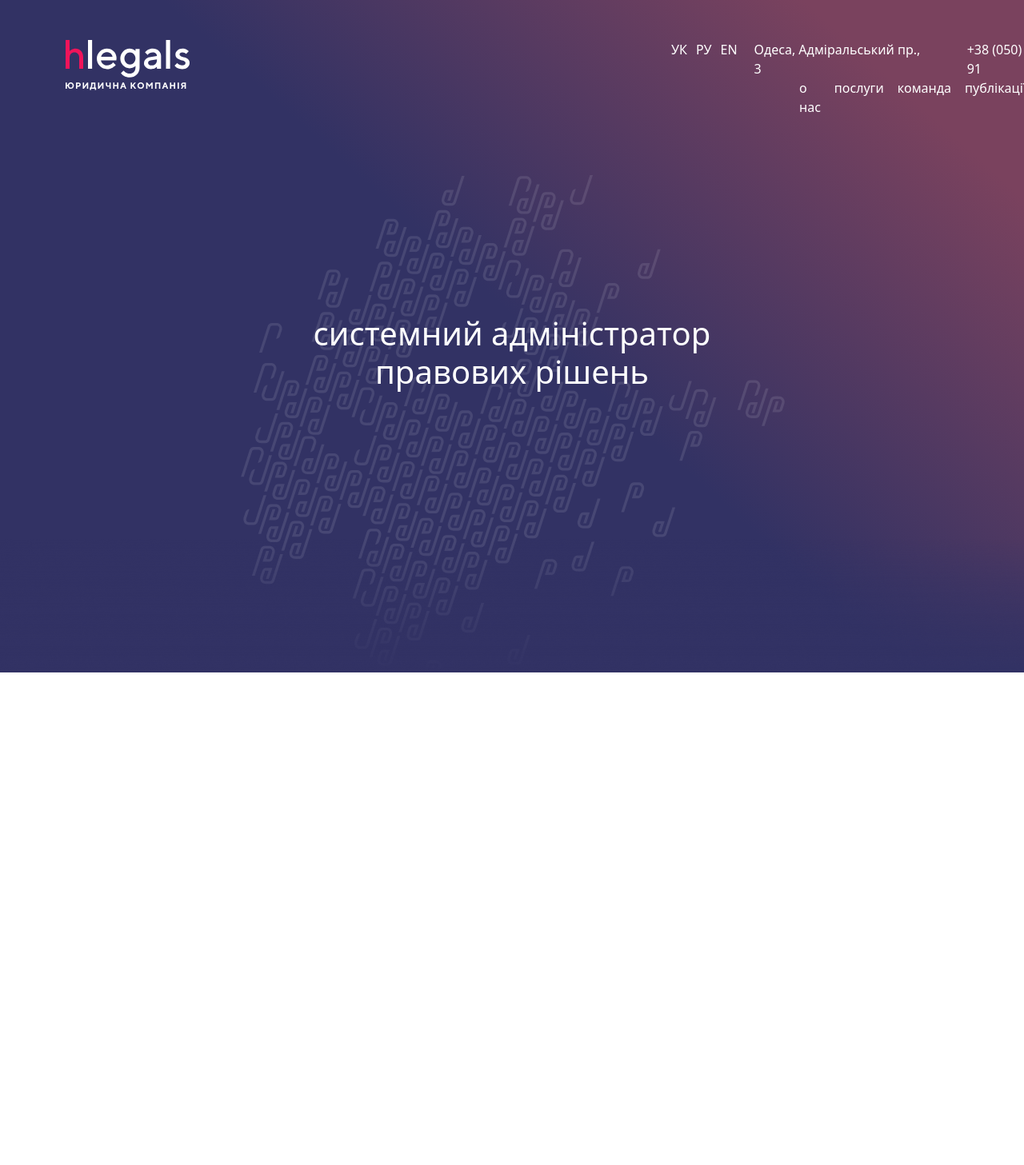
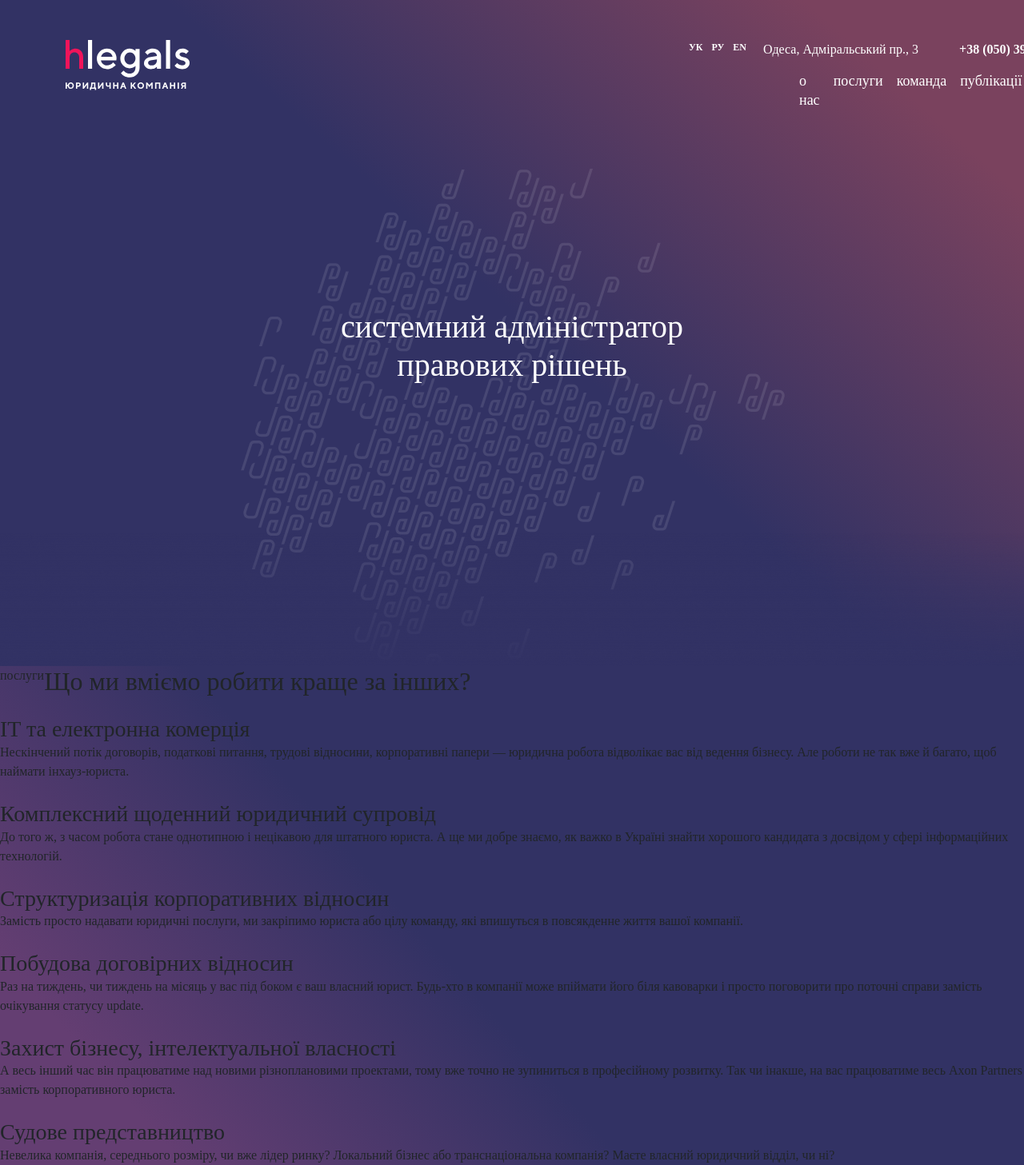
Before and after one commit to Mnatalis/Hlegals-site, a website: page index.html in a window 1280 px wide. Shown: the top 1457 px of the page at 80% size. Before the commit the page ends 841 px from the top, so only its background shows below. Drawn offline with nearby package versions, Linux system fonts and the light colour scheme; a web font is replaced by a local one.

Commit message:
update html

```diff
--- a/index.html
+++ b/index.html
@@ -26,17 +26,17 @@
                     <li class="contacts-item">РУ</li>
                     <li class="contacts-item1">EN</li>
                     <li class="contacts-item2">Одеса, Адміральський пр., 3</li>
-                    <li class="contacts-item1">	+38 (050) 390 15 91</li>
+                    <li class="contacts-item3">	+38 (050) 390 15 91</li>
     <!-- <li> <svg class="fb" width="24">
         <use href="./images/fb.svg"></use>
       </svg></li> -->
                 </ul>
                 <ul class="navigation">
-    <li>о нас</li>
-    <li>послуги</li>
-    <li>команда</li>
-    <li>публікації</li>
-    <li>контакти</li>
+    <li><a href="./about.html"> о нас</a></li>
+    <li><a href="./services.html"> послуги</a></li>
+    <li><a href="./team.html"> команда</a></li>
+    <li><a href="./publications.html"> публікації</a></li>
+    <li><a href="./contact.html"> контакти</a></li>
                 </ul>
             </div>
     </div>
@@ -50,7 +50,48 @@
             </div>
         </div>
    </section>
-<section></section>
+   <div class="bcg2">
+<section class="expiriens">
+    <p>послуги</p>
+    <h2>Що ми вміємо робити краще за інших?</h2>
+    <ul class="expiriens-list">
+        <li class="expiriens-item">
+            <img src="" alt="">
+            <h3>IT та електронна комерція</h3>
+            <p>Нескінчений потік договорів, податкові питання, трудові відносини, корпоративні папери — юридична робота відволікає вас від ведення бізнесу. Але роботи не так вже й багато, щоб наймати інхауз-юриста. </p>
+        </li>
+        <li class="expiriens-item">
+            <img src="" alt="">
+            <h3>Комплексний щоденний
+                юридичний супровід</h3>
+            <p>До того ж, з часом робота стане однотипною і нецікавою для штатного юриста. А ще ми добре знаємо, як важко в Україні знайти хорошого кандидата з досвідом у сфері інформаційних технологій.</p>
+        </li>
+        <li class="expiriens-item">
+            <img src="" alt="">
+            <h3>Структуризація корпоративних відносин</h3>
+            <p>Замість просто надавати юридичні послуги, ми закріпимо юриста або цілу команду, які впишуться в повсякденне життя вашої компанії. </p>
+        </li>
+        <li class="expiriens-item">
+            <img src="" alt="">
+            <h3>Побудовa договірних відносин</h3>
+            <p>Раз на тиждень, чи тиждень на місяць у вас під боком є ваш власний юрист. Будь-хто в компанії може впіймати його біля кавоварки і просто поговорити про поточні справи замість очікування статусу update.
+
+            </p>
+        </li>
+        <li class="expiriens-item">
+            <img src="" alt="">
+            <h3>Захист бізнесу, інтелектуальної власності</h3>
+            <p>А весь інший час він працюватиме над новими різноплановими проектами, тому вже точно не зупиниться в професійному розвитку. Так чи інакше, на вас працюватиме весь Axon Partners замість корпоративного юриста.</p>
+        </li>
+        <li class="expiriens-item">
+            <img src="" alt="">
+            <h3>Судове представництво</h3>
+            <p>Невелика компанія, середнього розміру, чи вже лідер ринку? Локальний бізнес або транснаціональна компанія? Маєте власний юридичний відділ, чи ні?</p>
+        </li>
+    </ul>
+</section>
+<section class="services"></section>
+</div>
     </main>
 </body>
 </html>
--- a/style/style.css
+++ b/style/style.css
@@ -13,6 +13,11 @@ ul {
 :root {
   --mobile: 375px;
   --desktop: 1200px;
+
+}
+
+body {
+    font-family: "TT Norms";
 }
 
 * {
@@ -61,25 +66,42 @@ a {
 .contacts{
     display: flex;
     color: white;
-    margin-left: 601px;
+    margin-left: 623px;
 
 }
 .contacts-item{
     margin-right: 11px;
+    font-size: 12px;
+    font-weight: bold;
 }
 
 .contacts-item1{
     margin-right: 21px;
+    font-size: 12px;
+    font-weight: bold;
 }
 .contacts-item2{
     margin-right: 51px;
+    font-size: 16px;
+    font-weight: 400px;
 }
-
+.contacts-item3{
+    margin-right: 21px;
+    font-size: 16px;
+    font-weight: bold;
+}
 .navigation{
     display: flex;
-    color: white;
     gap: 17px;
     margin-left: 761px;
+    margin-top: 16px;
+}
+.navigation a{
+    font-size: 18px;
+    font-weight: 500px;
+    color: white;
+    line-height: 0.84;
+
 }
 .hero{
     padding-bottom: 352px;
@@ -90,3 +112,12 @@ padding-top: 247px;
 text-align: center;
 
 }
+
+.bcg2{
+    background:  linear-gradient(228.57deg, #323264 11.93%, #323264 57.17%, #643E72 87.46%);
+    ;
+}
+.expiriens{
+    display: flex;
+    flex-wrap: wrap;
+}
```
